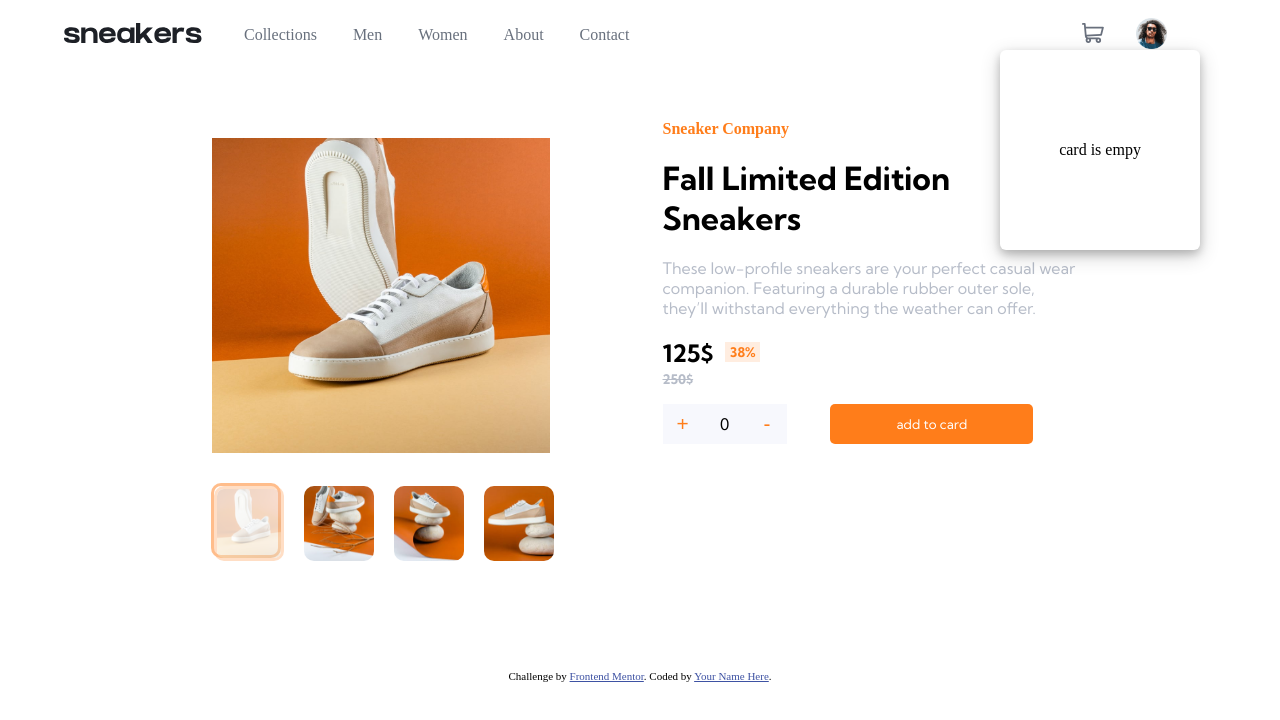
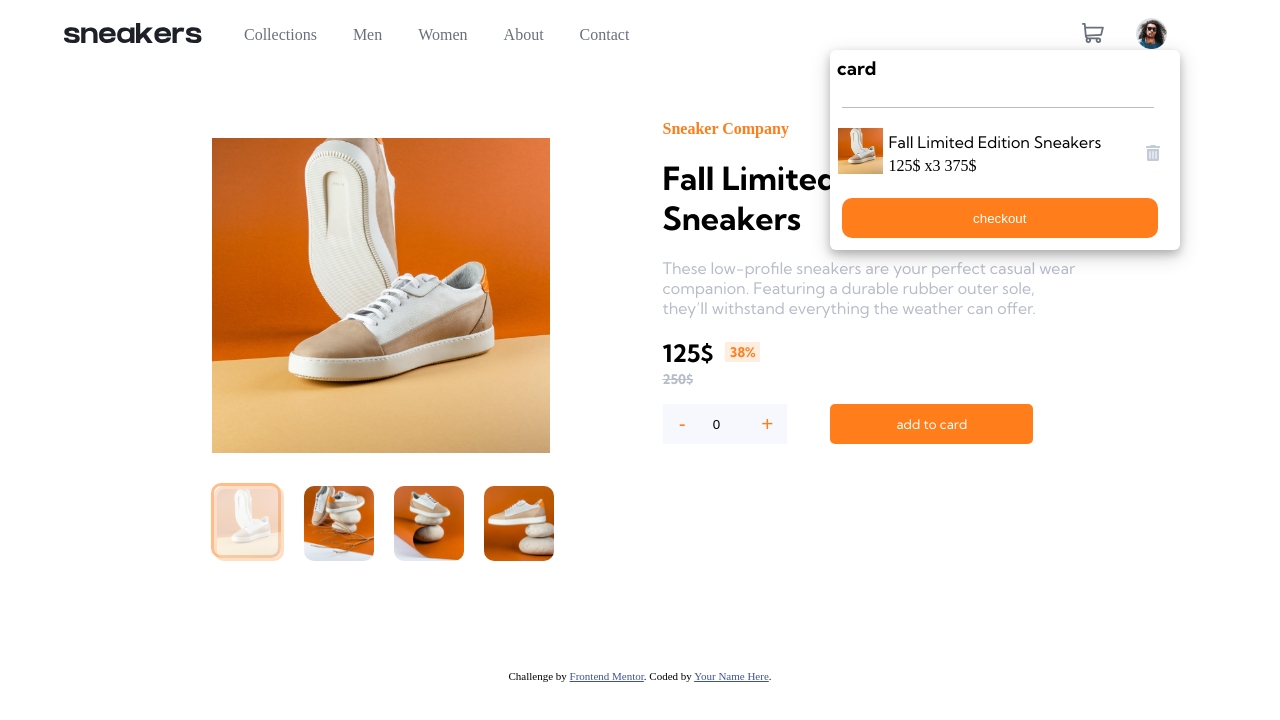
Before and after one commit to NazmulHasanShefat/ecommerce-product-page-main, a plain HTML site: page index.html in a window 1280 px wide. Both pictures are taken after a click on the element 1092 px from the left and 35 px from the top of the page. Drawn offline with Linux system fonts and the light colour scheme.

Commit message:
some modification

```diff
--- a/index.html
+++ b/index.html
@@ -39,9 +39,33 @@
         <div class="card-icon">
           <svg xmlns="http://www.w3.org/2000/svg" width="22" height="20"><path d="M20.925 3.641H3.863L3.61.816A.896.896 0 0 0 2.717 0H.897a.896.896 0 1 0 0 1.792h1l1.031 11.483c.073.828.52 1.726 1.291 2.336C2.83 17.385 4.099 20 6.359 20c1.875 0 3.197-1.87 2.554-3.642h4.905c-.642 1.77.677 3.642 2.555 3.642a2.72 2.72 0 0 0 2.717-2.717 2.72 2.72 0 0 0-2.717-2.717H6.365c-.681 0-1.274-.41-1.53-1.009l14.321-.842a.896.896 0 0 0 .817-.677l1.821-7.283a.897.897 0 0 0-.87-1.114ZM6.358 18.208a.926.926 0 0 1 0-1.85.926.926 0 0 1 0 1.85Zm10.015 0a.926.926 0 0 1 0-1.85.926.926 0 0 1 0 1.85Zm2.021-7.243-13.8.81-.57-6.341h15.753l-1.383 5.53Z" fill="#69707D" fill-rule="nonzero"/></svg>
         </div>
+        <!-- card add -->
         <div class="card-list-container">
-          <div class="card-empty"><p>card is empy</p></div>
+          <div class="card-info-container">
+            <div class="card-heading"><h3>card</h3></div>
+            <span class="horizintal-iine"></span>
+            <div class="card-component"><!--componet-->
+              <div class="prodact-info">
+                <div class="prodact-img-card"><img src="./images/image-product-1-thumbnail.jpg" class="card-prodact-img-main" alt=""></div>
+                <div class="prodact-card-info">
+                  <div class="card-prodact-name"><p>Fall Limited Edition Sneakers</p></div>
+                  <div class="card-prodact-amout">
+                    <div class="main-amount">125$</div>
+                    <div class="prodact-quantiti">x3</div>
+                    <div class="total">375$</div>
+                  </div>
+                </div>
+              </div>
+              <div class="detete-btn">
+                <svg xmlns="http://www.w3.org/2000/svg" xmlns:xlink="http://www.w3.org/1999/xlink" width="14" height="16"><defs><path d="M0 2.625V1.75C0 1.334.334 1 .75 1h3.5l.294-.584A.741.741 0 0 1 5.213 0h3.571a.75.75 0 0 1 .672.416L9.75 1h3.5c.416 0 .75.334.75.75v.875a.376.376 0 0 1-.375.375H.375A.376.376 0 0 1 0 2.625Zm13 1.75V14.5a1.5 1.5 0 0 1-1.5 1.5h-9A1.5 1.5 0 0 1 1 14.5V4.375C1 4.169 1.169 4 1.375 4h11.25c.206 0 .375.169.375.375ZM4.5 6.5c0-.275-.225-.5-.5-.5s-.5.225-.5.5v7c0 .275.225.5.5.5s.5-.225.5-.5v-7Zm3 0c0-.275-.225-.5-.5-.5s-.5.225-.5.5v7c0 .275.225.5.5.5s.5-.225.5-.5v-7Zm3 0c0-.275-.225-.5-.5-.5s-.5.225-.5.5v7c0 .275.225.5.5.5s.5-.225.5-.5v-7Z" id="a"/></defs><use fill="#C3CAD9" fill-rule="nonzero" xlink:href="#a"/></svg>
+              </div>
+            </div><!--end append componet-->
+            <div class="checkout-container">
+              <button class="checkout-btn">checkout</button>
+            </div>
+          </div>
         </div>
+        <!-- end add to card -->
         <div class="user-icon">
           <img src="./images/image-avatar.png" alt="">
         </div>
@@ -146,51 +170,22 @@
             <div class="card-buttons">
 
             <div class="item-amount">
-              <button type="button" class="amount-btn">+</button>
-              <p class="amout-text">0</p>
-              <button type="button" class="amount-btn">-</button>
+              <button type="button" class="amount-btn amout-btn-dicress">-</button>
+              <p class="amout-text"><input type="number" class="amout_quantiti" value="0"></p>
+              <button type="button" class="amount-btn amout-btn-plus">+</button>
             </div>
            <div class="add-card-button">
             <button type="button" class="add_card_btn">add to card</button>
            </div>
            </div>
           </div>
-
         </div>
       </div>
     </div>
-  </div>
+  </div><!--end right side-->
 
-  <!-- carousel container  -->
-   <!-- <div class="carousel-container">
-    <div class="frame">
-      <div class="close-icon-container">
-        <svg xmlns="http://www.w3.org/2000/svg" width="14" height="15" class="close-icon"><path d="m11.596.782 2.122 2.122L9.12 7.499l4.597 4.597-2.122 2.122L7 9.62l-4.595 4.597-2.122-2.122L4.878 7.5.282 2.904 2.404.782l4.595 4.596L11.596.782Z" fill="#69707D" fill-rule="evenodd"/></svg>
-      </div>
-      <div class="slider">
-        <img src="./images/image-product-1.jpg" class="images" alt="">
-        <img src="./images/image-product-2.jpg" class="images" alt="">
-        <img src="./images/image-product-3.jpg" class="images" alt="">
-        <img src="./images/image-product-4.jpg" class="images" alt="">
-      </div>
-      <div class="next-prev-buttons">
-        <div class="containe-next-prev-buttons">
-          <div class="prev-button">
-            <svg xmlns="http://www.w3.org/2000/svg" width="12" height="18"><path d="M11 1 3 9l8 8" stroke="#1D2026" stroke-width="3" fill="none" fill-rule="evenodd"/></svg>
-          </div>
-          <div class="next-button">
-            <svg xmlns="http://www.w3.org/2000/svg" width="13" height="18"><path d="m2 1 8 8-8 8" stroke="#1D2026" stroke-width="3" fill="none" fill-rule="evenodd"/></svg>
-          </div>
-        </div>
-      </div>
-      <div class="indicators">
-        <img src="./images/image-product-1-thumbnail.jpg" class="indicator-img indicator-1" alt="">
-        <img src="./images/image-product-2-thumbnail.jpg" class="indicator-img indicator-2" alt="">
-        <img src="./images/image-product-3-thumbnail.jpg" class="indicator-img indicator-3" alt="">
-        <img src="./images/image-product-4-thumbnail.jpg" class="indicator-img indicator-4" alt="">
-      </div>
-    </div>
-  </div>end carousel -->
+
+
   <div class="attribution">
     Challenge by <a href="https://www.frontendmentor.io?ref=challenge" target="_blank">Frontend Mentor</a>.
     Coded by <a href="#">Your Name Here</a>.
--- a/script.js
+++ b/script.js
@@ -137,8 +137,8 @@ let mobile_next = document.querySelector(".mobile-sli-next");
 let mobile_slide = document.querySelector(".mobile-slider");
 let mobile_img_main = document.querySelectorAll(".mobile-slide-img");
 
+var mobile_sliderIndex = 1;
 
-var mobile_sliderIndex = 1;
 mobile_next.addEventListener("click",()=>{
    if(mobile_sliderIndex < mobile_img_main.length){
       mobile_slide.style.transform = `translatex(-${mobile_sliderIndex*100}%)`
@@ -148,14 +148,32 @@ mobile_next.addEventListener("click",()=>{
       mobile_slide.style.transform = `translatex(0%)`
       mobile_sliderIndex = 1
    }
-})
+});
 mobile_prev.addEventListener("click",()=>{
    if(mobile_sliderIndex < mobile_img_main.length){
       mobile_slide.style.transform = `translatex(-${mobile_sliderIndex*100}%)`
-      mobile_sliderIndex--
+      mobile_sliderIndex--;
    }
    else{
-      mobile_slide.style.transform = `translatex(0%)`
-      mobile_sliderIndex = 1
+      mobile_slide.style.transform = `translatex(0)`
+      mobile_sliderIndex = 1;
    }
-})
+});
+
+// incress amount when click + and - button
+let plus_btn = document.querySelector(".amout-btn-plus");
+let mainas_btn = document.querySelector(".amout-btn-dicress");
+let quantiti_value = document.querySelector(".amout_quantiti");
+
+let quantiti_index = 0
+plus_btn.addEventListener("click",()=>{
+      quantiti_value.value = quantiti_index + 1;
+      quantiti_index++
+});
+
+mainas_btn.addEventListener("click",()=>{
+         if(quantiti_value.value > 0){
+            quantiti_value.value = quantiti_index - 1;
+            quantiti_index--
+         }
+ });
--- a/styles.css
+++ b/styles.css
@@ -14,6 +14,8 @@
     --Lightgrayishblue: hsl(223, 64%, 98%);
     --White: hsl(0, 0%, 100%);
     --Black: hsl(0, 0%, 0%);
+    --heading_font:"Kumbh Sans", sans-serif;
+    --weight-font: 700;
 }
 .nav-continer{
     width: 100%;
@@ -253,27 +255,124 @@
 
 /* add card section */
 .card-list-container{
-    width: 200px;
+    width: 350px;
     height: 200px;
     box-shadow: 0 4px 8px 0 rgba(0, 0, 0, 0.2), 0 6px 20px 0 rgba(0, 0, 0, 0.19);
     position: absolute;
     top:50px;
-    margin-right:50px;
+    right:100px;
     border-radius:6px;
     display: none;
 }
-.card-empty{
+.card_open{
+    display: block;
+    background-color: #fff;
+}
+/* card info */
+.card-info-container{
+    width: 97%;
+    height: 100%;
+}
+.card-heading{
     width: 100%;
     height: max-content;
-    margin: auto;
+    font-family: var(--heading_font);
+    padding:7px;
 }
-.card-empty p{
-    text-align: center;
+.card-component{
+    width: 100%;
+    height: 70px;
+    display: flex;
+    justify-content: center;
+    align-items: center;
+    padding-top:20px;
 }
-.card_open{
+/* horizontal line */
+.horizintal-iine{
+    width: 92%;
+    height: 1px;
+    background-color: var(--Grayishblue);
+    margin-top:20px;
+}
+/* end horizontal line */
+.prodact-info{
+    width: 90%;
+    height: 100%;
     display: flex;
-    background-color: #fff;
+    justify-content: center;
+    align-items: center;
 }
+.detete-btn{
+    width: 10%;
+    height:100%;
+    display: flex;
+    justify-content: center;
+    align-items: center;
+}
+.detete-btn svg{
+    cursor: pointer;
+}
+.detete-btn svg:hover{
+    path{
+        fill: var(--Orange);
+    }
+}
+.prodact-img-card{
+    width: 15%;
+    height: auto;
+}
+.card-prodact-img-main{
+    width: 100%;
+    height: auto;
+}
+.prodact-card-info{
+    width: 80%;
+    height: max-content;
+    padding:5px;
+}
+.card-prodact-name{
+    font-size: 1rem;
+    font-family: var(--heading_font);
+    font-weight: 400;
+    padding-bottom:5px;
+}
+.card-prodact-amout{
+    width: 100%;
+    height: max-content;
+    display: flex;
+    gap:4px;
+}
+/* checkout container */
+.checkout-container{
+    width: 100%;
+    height: max-content;
+    display: flex;
+    justify-content: center;
+    padding-top:20px;
+}
+.checkout-btn{
+    width: 93%;
+    height: 40px;
+    background-color: var(--Orange);
+    color:var(--White);
+    border:none;
+    outline:none;
+    cursor: pointer;
+    border-radius: 10px;
+}
+@media screen and (max-width:768px) {
+    .card-list-container{
+        width: 80%;
+        height: 300px;
+        right:0;
+    }
+    .card-prodact-name{
+        font-size: .8rem;
+        font-family: var(--heading_font);
+        font-weight: 400;
+    }
+}
+/* end add card section */
 
 /* end navigation */
 
@@ -438,6 +537,16 @@ span{
     cursor: pointer;
     font-size: 1.3rem;
 }
+.amout_quantiti{
+    height: 30px;
+    width: 30px;
+    border:none;
+    outline: none;
+    background-color: var(--Lightgrayishblue);
+    padding:3px;
+}
+/* end amout button */
+
 .add-card-button{
     width: 70%;
     height: 40px;
```
